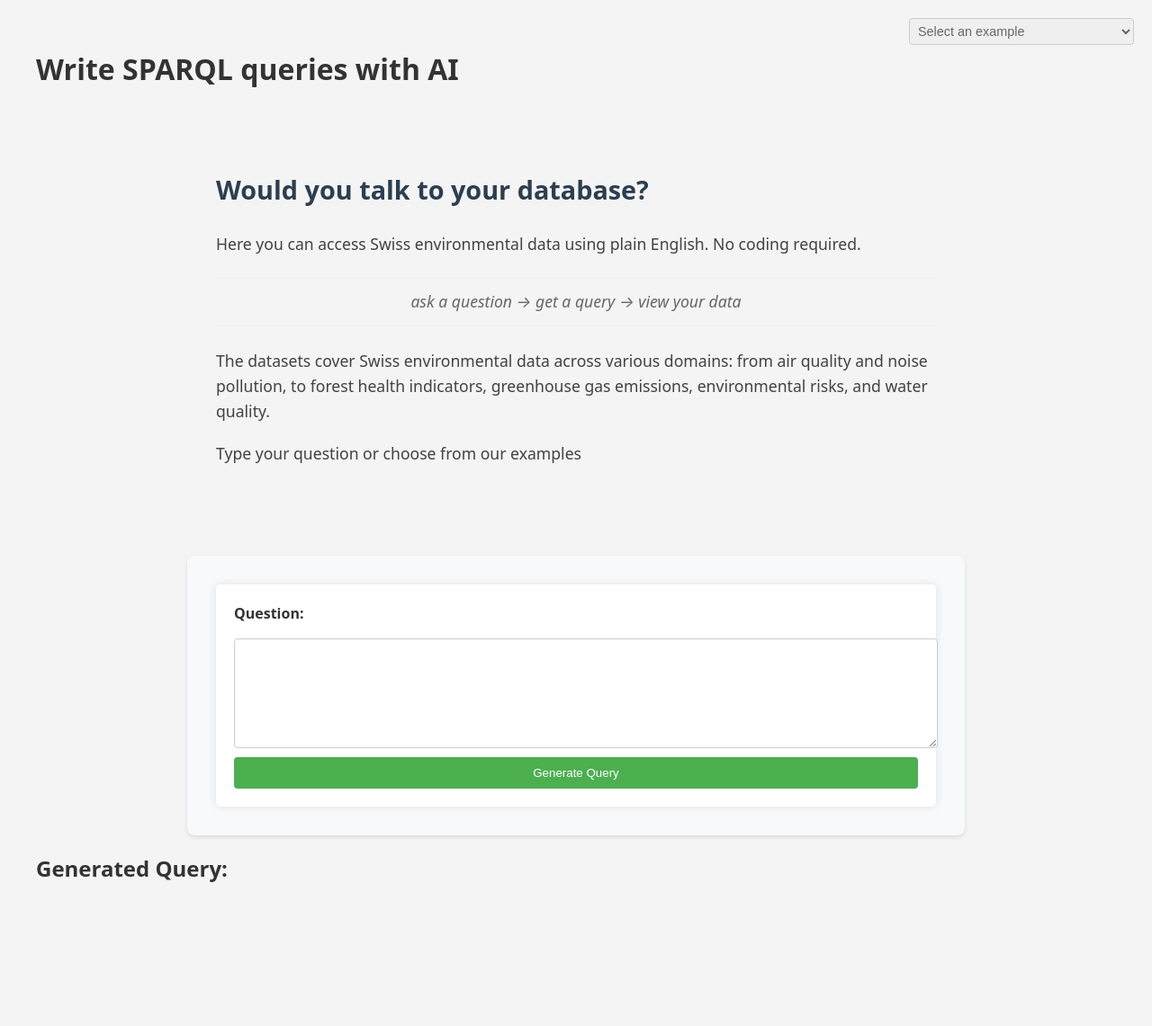
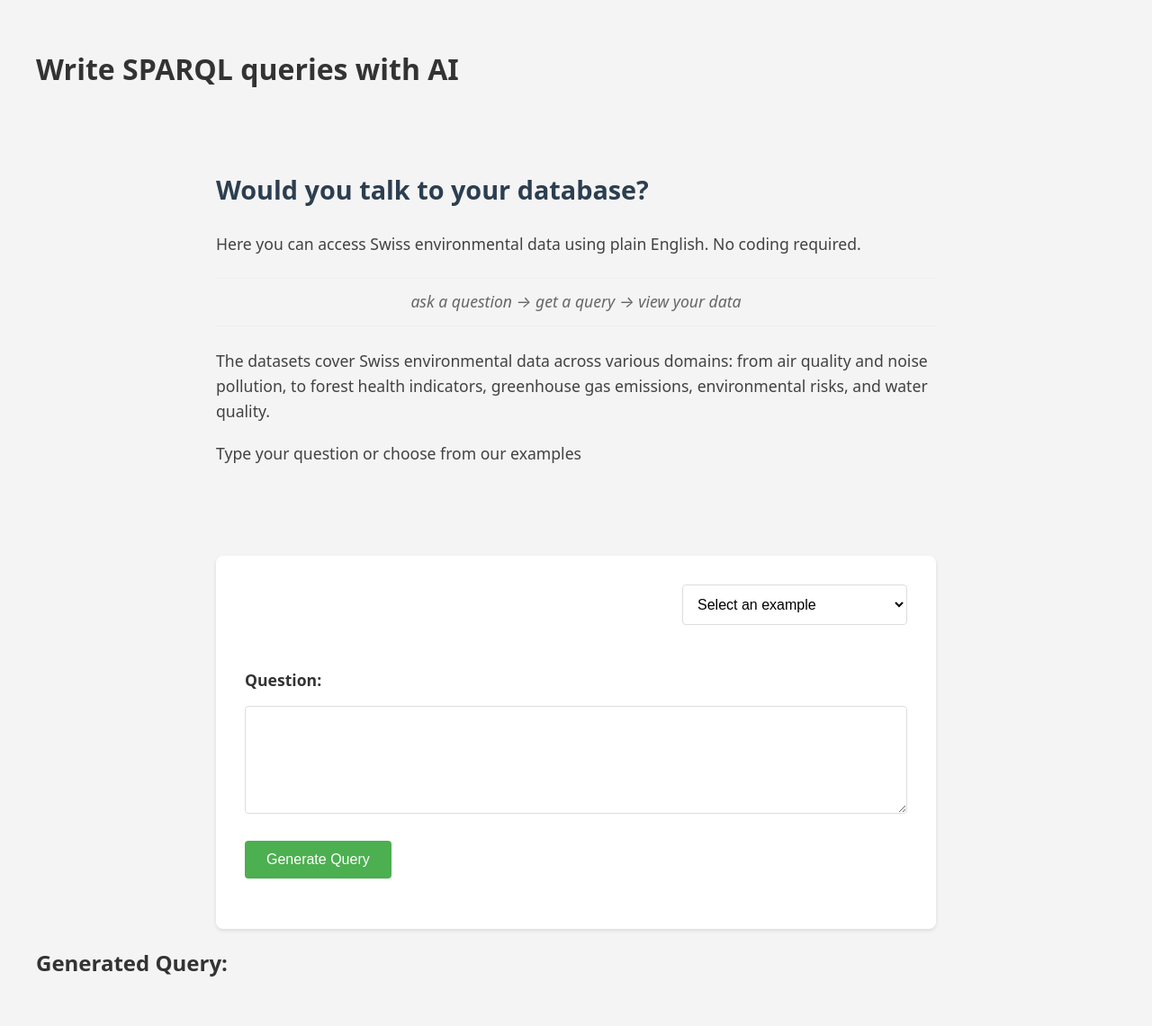
Before and after one commit to zazukoians/llm-playground, a FastAPI app: page /ui in a window 1280 px wide. Shown: the whole page at 90% size. Before the commit the page ends 981 px from the top, so only its background shows below. Run offline with FastAPI, Linux system fonts and the light colour scheme.

Commit message:
iterating on design

```diff
--- a/app/static/styles.css
+++ b/app/static/styles.css
@@ -4,27 +4,43 @@ body {
     padding: 20px;
     background-color: #f4f4f4;
 }
+
 h1 {
     color: #333;
 }
+
+/* Remove generic form styling */
 form {
-    background: #fff;
-    padding: 20px;
-    border-radius: 5px;
-    box-shadow: 0 0 10px rgba(0, 0, 0, 0.1);
+    margin: 0;
 }
+
+/* Specific form styling for queryForm */
+form#queryForm {
+    width: 100%;
+    background: transparent;
+    padding: 0;
+    box-shadow: none;
+    margin: 0;
+    box-sizing: border-box;
+}
+
 label {
     display: block;
-    margin-bottom: 8px;
-    font-weight: bold;
+    margin-bottom: 1rem;
+    font-weight: 600;
+    font-size: 1.1rem;
+    color: #333;
 }
+
 textarea, input[type="text"] {
     width: 100%;
     padding: 10px;
     margin-bottom: 10px;
     border: 1px solid #ccc;
     border-radius: 4px;
+    box-sizing: border-box;
 }
+
 button {
     background-color: #4CAF50;
     color: white;
@@ -33,19 +49,23 @@ button {
     border-radius: 4px;
     cursor: pointer;
 }
+
 button:hover {
     background-color: #45a049;
 }
+
 button:disabled {
     background-color: #ccc;
     cursor: not-allowed;
 }
+
 pre {
     background: #fff;
     padding: 10px;
     border-radius: 5px;
     box-shadow: 0 0 10px rgba(0, 0, 0, 0.1);
 }
+
 .spinner {
     display: none;
     border: 4px solid #f3f3f3;
@@ -56,18 +76,144 @@ pre {
     animation: spin 2s linear infinite;
     margin: 20px auto;
 }
+
 @keyframes spin {
     0% { transform: rotate(0deg); }
     100% { transform: rotate(360deg); }
 }
-#examples {
-    padding: 5px;
-    margin-bottom: 10px;
-    border: 1px solid #ccc;
-    border-radius: 4px;
-    position: absolute;
-    top: 20px;
-    right: 20px;
-    font-size: 0.9em;
+
+.intro-section {
+    max-width: 800px;
+    margin: 2rem auto 3rem auto;
+    padding: 2rem;
+}
+
+.intro-section h2 {
+    color: #2C3E50;
+    font-size: 1.8rem;
+    margin-bottom: 1.5rem;
+    font-weight: 600;
+}
+
+.intro-section p {
+    font-size: 1.1rem;
+    margin-bottom: 1.2rem;
+    color: #424242;
+    line-height: 1.6;
+}
+
+.workflow-steps {
+    color: #666;
+    font-size: 1.1rem;
+    font-style: italic;
+    padding: 0.8rem 0;
+    border-top: 1px solid #eee;
+    border-bottom: 1px solid #eee;
+    margin: 1.5rem 0;
+    text-align: center;
+}
+
+.final-note {
+    font-size: 1.05rem;
     color: #666;
 }
+
+.execute-button-container {
+    display: flex;
+    justify-content: flex-start;
+    margin: 2rem 0;
+    padding-left: 80%;
+}
+
+.execute-button {
+    display: inline-flex;
+    align-items: center;
+    gap: 0.5rem;
+    padding: 0.5rem 1rem;
+    background-color: #4CAF50;
+    color: white;
+    border: none;
+    border-radius: 4px;
+    cursor: pointer;
+    text-decoration: none;
+    transition: background-color 0.3s;
+}
+
+.execute-button:hover {
+    background-color: #45a049;
+}
+
+.execute-button i {
+    font-size: 1rem;
+}
+
+.query-section {
+    max-width: 800px;
+    margin: 0 auto;
+    padding: 2rem;
+    background: white;
+    border-radius: 8px;
+    box-shadow: 0 2px 4px rgba(0,0,0,0.1);
+    box-sizing: border-box;
+}
+
+.query-container {
+    display: flex;
+    flex-direction: column;
+    width: 100%;
+    box-sizing: border-box;
+}
+
+.examples-wrapper {
+    display: flex;
+    justify-content: flex-end;
+    margin-bottom: 1.5rem;
+    width: 100%;
+    box-sizing: border-box;
+}
+
+#examples {
+    width: 30%;
+    min-width: 250px;
+    padding: 0.75rem;
+    border: 1px solid #ddd;
+    border-radius: 4px;
+    background-color: white;
+    font-size: 1rem;
+    box-sizing: border-box;
+}
+
+.question-container {
+    width: 100%;
+    background: transparent;
+    padding: 1.5rem 0;
+    box-sizing: border-box;
+}
+
+#question {
+    width: 100%;
+    min-height: 120px;
+    padding: 0.75rem;
+    border: 1px solid #ddd;
+    border-radius: 4px;
+    font-size: 1rem;
+    line-height: 1.5;
+    resize: vertical;
+    box-sizing: border-box;
+    margin-bottom: 0;
+}
+
+#submitButton {
+    margin-top: 1.5rem;
+    padding: 0.75rem 1.5rem;
+    background-color: #4CAF50;
+    color: white;
+    border: none;
+    border-radius: 4px;
+    cursor: pointer;
+    font-size: 1rem;
+}
+
+#submitButton:hover {
+    background-color: #45a049;
+}
--- a/app/templates/index.html
+++ b/app/templates/index.html
@@ -17,109 +17,7 @@
             color: #333;
         }
 
-        .intro-section {
-            max-width: 800px;
-            margin: 2rem auto 3rem auto;
-            padding: 2rem;
-        }
 
-        .intro-section h2 {
-            color: #2C3E50;
-            font-size: 1.8rem;
-            margin-bottom: 1.5rem;
-            font-weight: 600;
-        }
-
-        .intro-section p {
-            font-size: 1.1rem;
-            margin-bottom: 1.2rem;
-            color: #424242;
-            line-height: 1.6;
-        }
-
-        .workflow-steps {
-            color: #666;
-            font-size: 1.1rem;
-            font-style: italic;
-            padding: 0.8rem 0;
-            border-top: 1px solid #eee;
-            border-bottom: 1px solid #eee;
-            margin: 1.5rem 0;
-            text-align: center;
-        }
-
-        .final-note {
-            font-size: 1.05rem;
-            color: #666;
-        }
-
-        .query-section {
-            max-width: 800px;
-            margin: 0 auto;
-            padding: 2rem;
-            background: #f8f9fa;
-            border-radius: 8px;
-            box-shadow: 0 2px 4px rgba(0,0,0,0.1);
-        }
-
-        .query-container {
-            display: flex;
-            gap: 1rem;
-            align-items: stretch;  /* Changed from flex-start */
-            width: 100%;
-        }
-
-        .question-container {
-            flex: 1;
-            display: flex;           /* Added */
-            flex-direction: column;  /* Added */
-        }
-
-        #queryForm {
-            display: flex;           /* Added */
-            flex-direction: column;  /* Added */
-            height: 100%;           /* Added */
-        }
-
-        #question {
-            width: 100%;
-            min-height: 100px;
-            margin-top: 0.5rem;
-        }
-
-        #examples {
-            width: 250px;
-            flex-shrink: 0;         /* Added */
-        }
-
-        .execute-button-container {
-            display: flex;
-            justify-content: flex-start;
-            margin: 2rem 0;
-            padding-left: 80%;
-        }
-
-        .execute-button {
-            display: inline-flex;
-            align-items: center;
-            gap: 0.5rem;
-            padding: 0.5rem 1rem;
-            background-color: #4CAF50;
-            color: white;
-            border: none;
-            border-radius: 4px;
-            cursor: pointer;
-            text-decoration: none;
-            transition: background-color 0.3s;
-        }
-
-        .execute-button:hover {
-            background-color: #45a049;
-        }
-
-        .execute-button i {
-            font-size: 1rem;
-        }
     </style>
 </head>
 <body>
@@ -140,6 +38,19 @@
 
     <div class="query-section">
         <div class="query-container">
+            <!-- Examples dropdown moved above and wrapped -->
+            <div class="examples-wrapper">
+                <select id="examples">
+                    <option value="">Select an example</option>
+                    <option value="What is sum of emission of CO2 for industry between year 2009 and 2011">What is sum of emission of CO2 for industry between year 2009 and 2011</option>
+                    <option value="What was average contamination in lead in soil in 2022?">What was average contamination in lead in soil in 2022?</option>
+                    <option value="What percentage of emission was from N2O and CH4 compared to total emission?">What percentage of emission was from N2O and CH4 compared to total emission?</option>
+                    <option value="what swiss bathing stations had poor water quality in 2020?">What swiss bathing stations had poor water quality in 2020?</option>
+                    <option value="what bathing stations are there?">What bathing stations are there?</option>
+                </select>
+            </div>
+
+            <!-- Question container below -->
             <div class="question-container">
                 <form id="queryForm" action="/ui" method="post">
                     <label for="question">Question:</label>
@@ -147,14 +58,6 @@
                     <button id="submitButton" type="submit">Generate Query</button>
                 </form>
             </div>
-            <select id="examples">
-                <option value="">Select an example</option>
-                <option value="What is sum of emission of CO2 for industry between year 2009 and 2011">What is sum of emission of CO2 for industry between year 2009 and 2011</option>
-                <option value="What was average contamination in lead in soil in 2022?">What was average contamination in lead in soil in 2022?</option>
-                <option value="What percentage of emission was from N2O and CH4 compared to total emission?">What percentage of emission was from N2O and CH4 compared to total emission?</option>
-                <option value="what swiss bathing stations had poor water quality in 2020?">What swiss bathing stations had poor water quality in 2020?</option>
-                <option value="what bathing stations are there?">What bathing stations are there?</option>
-            </select>
         </div>
     </div>
 
```
